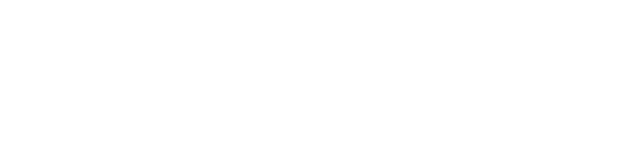
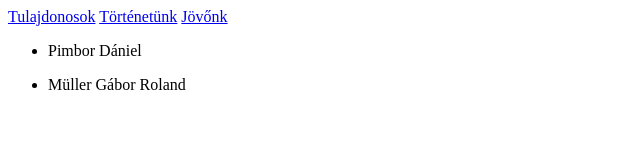
Before and after one commit to DanielPimbor/Faiskola_Projektmunka_Dani_Roli, a plain HTML site: page rolunk.html in a window 1280 px wide. Shown: the whole page, without its empty margins (0-640 px from the left). Drawn offline with Linux system fonts and the light colour scheme.

Commit message:
rolunk weboldal, css elkezdve

```diff
--- a/rolunk.html
+++ b/rolunk.html
@@ -4,8 +4,34 @@
     <meta charset="UTF-8">
     <meta name="viewport" content="width=device-width, initial-scale=1.0">
     <title>Rólunk</title>
+    <link rel="stylesheet" href="css/rolunk.css">
 </head>
 <body>
-    <div class="tulajdonosok"></div>
+    <div class="menu">
+        <a href="#tul">Tulajdonosok</a>
+        <a href="#tort">Történetünk</a>
+        <a href="#jov">Jövőnk</a>
+    </div>
+    <div class="tulajdonosok" id="#tul">
+        <ul>
+            <li>Pimbor Dániel</li>
+            <p></p>
+            <li>Müller Gábor Roland</li>
+            <p></p>
+        </ul>
+    </div>
+
+
+
+    <div class="tortenetunk" id="#tort"></div>
+
+
+
+    <div class="jovonk" id="#jov"></div>
+
+
+    <footer>
+
+    </footer>
 </body>
 </html>
```
Also changed, not shown: css/rolunk.css (added).
